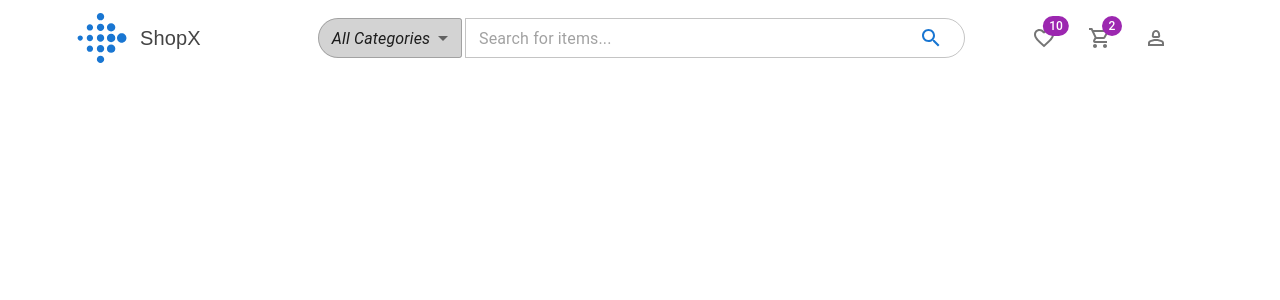
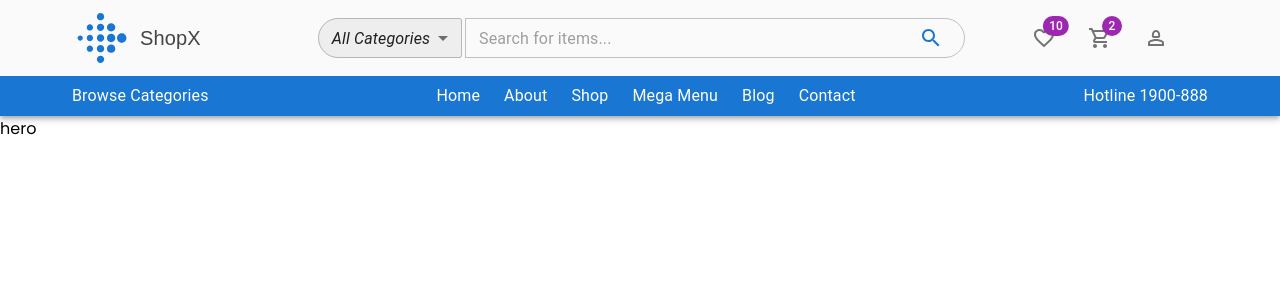
Before and after one commit to agentxyz999/ecommerce-app, a React (Create React App) app: page / in a window 1280 px wide. Shown: the top 300 px of the page. Built offline with nearby package versions, Linux system fonts and the light colour scheme; a web font is replaced by a local one.

Commit message:
added appbar

```diff
--- a/src/App.js
+++ b/src/App.js
@@ -1,14 +1,12 @@
 import React from "react";
-import Header from "./components/header/Header";
-import Navigation from "./components/Navigation";
-import Hero from "./components/Hero";
+import Appbar from "./components/appbar/Appbar";
+import Hero from "./components/hero/Hero";
 
 const App = () => {
   return (
     <>
-      <Header />
-      {/* <Navigation />
-      <Hero /> */}
+      <Appbar />
+      <Hero />
     </>
   );
 };
--- a/src/components/Navigation.jsx
+++ /dev/null
@@ -1,7 +0,0 @@
-import React from "react";
-
-const Navigation = () => {
-  return <div>Navigation</div>;
-};
-
-export default Navigation;
--- /dev/null
+++ b/src/components/appbar/Appbar.jsx
@@ -0,0 +1,16 @@
+import React from "react";
+import Header from "../header/Header";
+import Navigation from "../navigation/Navigation";
+import AppBar from "@mui/material/AppBar";
+import { grey } from "@mui/material/colors";
+
+const Appbar = () => {
+  return (
+    <AppBar position="static" style={{ backgroundColor: grey[50] }}>
+      <Header />
+      <Navigation />
+    </AppBar>
+  );
+};
+
+export default Appbar;
--- a/src/components/header/Header.jsx
+++ b/src/components/header/Header.jsx
@@ -19,6 +19,7 @@ import FavoriteBorderOutlinedIcon from "@mui/icons-material/FavoriteBorderOutlin
 import ShoppingCartOutlinedIcon from "@mui/icons-material/ShoppingCartOutlined";
 import Person2OutlinedIcon from "@mui/icons-material/Person2Outlined";
 import IconButton from "@mui/material/IconButton";
+import { grey } from "@mui/material/colors";
 
 const Header = () => {
   return (
@@ -94,7 +95,7 @@ const Header = () => {
               sx={{
                 borderTopLeftRadius: "30px",
                 borderBottomLeftRadius: "30px",
-                backgroundColor: "#d3d3d3",
+                backgroundColor: grey[200],
                 height: 40,
               }}
               value=""
--- /dev/null
+++ b/src/components/navigation/Navigation.jsx
@@ -0,0 +1,50 @@
+import React from "react";
+import { styled } from "@mui/material/styles";
+import { Container, Typography } from "@mui/material";
+import Toolbar from "@mui/material/Toolbar";
+
+const StyledToolbar = styled(Toolbar)(({ theme }) => ({
+  alignItems: "center",
+  backgroundColor: theme.palette.primary.main,
+  // Override media queries injected by theme.mixins.toolbar
+  "@media all": {
+    minHeight: 20,
+  },
+}));
+
+const Item = styled("div")(({ theme }) => ({
+  display: "flex",
+  gap: theme.spacing(3),
+  padding: theme.spacing(1),
+  justifyContent: "center",
+  alignItems: "center",
+}));
+
+const Navigation = () => {
+  const navItems = ["Home", "About", "Shop", "Mega Menu", "Blog", "Contact"];
+  return (
+    <StyledToolbar>
+      <Container
+        sx={{
+          display: "flex",
+          alignItems: "center",
+          justifyContent: "space-between",
+        }}
+      >
+        <Item>
+          <Typography>Browse Categories</Typography>
+        </Item>
+        <Item>
+          {navItems.map((items) => {
+            return <Typography>{items}</Typography>;
+          })}
+        </Item>
+        <Item>
+          <Typography>Hotline 1900-888</Typography>
+        </Item>
+      </Container>
+    </StyledToolbar>
+  );
+};
+
+export default Navigation;
```
Also changed, not shown: src/components/hero/Hero.jsx (renamed from src/components/Hero.jsx).
